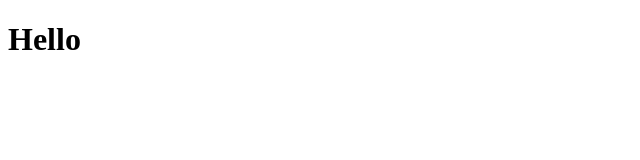
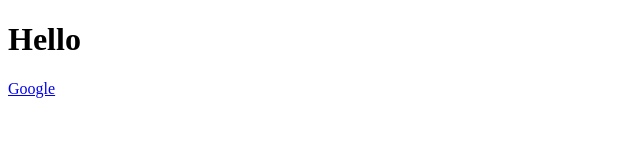
Before and after one commit to takofaru/takofaru.github.io, a plain HTML site: page index.html in a window 1280 px wide. Shown: the full height of the page, 0-640 px from the left. Drawn offline with Linux system fonts and the light colour scheme.

Commit message:
add google

```diff
--- a/index.html
+++ b/index.html
@@ -5,5 +5,7 @@
 	</head>
 	<body>
 		<h1>Hello</h1>
+		<a href='google.com'>Google</a>
+
 	</body>
 </html>
```
